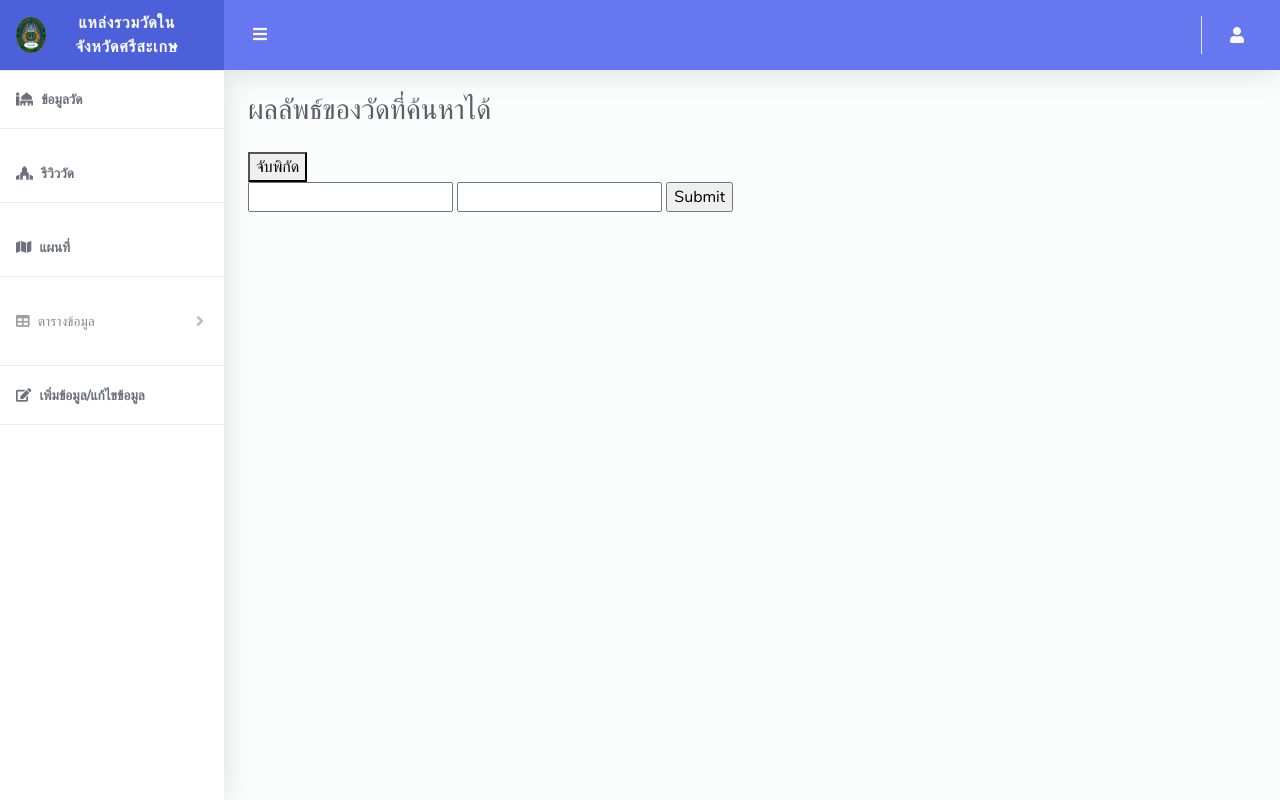
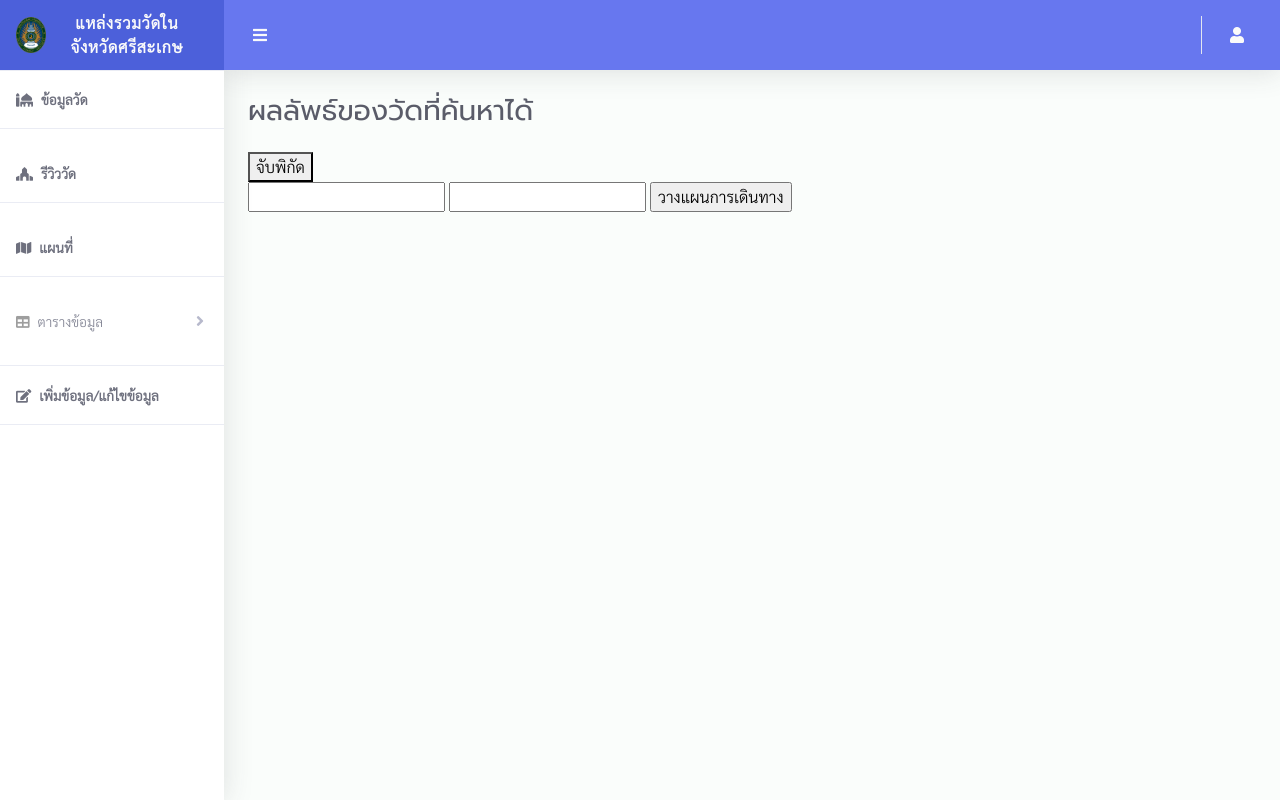
Before and after one commit to KengSaowing/templedjango, a Django app: page /Results in a window 1280 px wide. Run offline with Django 3.2, Linux system fonts and the light colour scheme; some libraries are stand-ins or nearby versions.

Commit message:
set path

```diff
--- a/templates/Results.html
+++ b/templates/Results.html
@@ -16,7 +16,7 @@
     <input type="text" name="latitude" id="latitude" value="">
     <input type="text" name="longitude" id="longitude" value="">
     <input type="hidden" name="temple_id" value="{{temples_id}}">
-    <input type="submit" value="Submit">
+    <input type="submit" value="วางแผนการเดินทาง">
 </form>
 
     <script>
--- a/templates/base.html
+++ b/templates/base.html
@@ -1,9 +1,6 @@
 <!DOCTYPE html>
 <html lang="en">
 {% load static %}
-<style>
-@import url('https://fonts.googleapis.com/css2?family=Sriracha&display=swap');
-</style>
 
 <head>
 
@@ -14,11 +11,21 @@
   <meta name="author" content="">
   <link href="{% static 'img/logo/sskru.png'%}" rel="icon">
   <title>แหล่งรวมวัดในจังหวัดศรีสะเกษ</title>
+  <link href="https://fonts.googleapis.com/css2?family=Prompt&family=Sarabun:wght@300&display=swap" rel="stylesheet">
   <link href="{% static 'vendor/fontawesome-free/css/all.min.css'%}" rel="stylesheet" type="text/css">
   <link href="{% static 'vendor/bootstrap/css/bootstrap.min.css'%}" rel="stylesheet" type="text/css">
   <link href="{% static 'css/ruang-admin.min.css'%}" rel="stylesheet">
   <script src="{% static "jquery3/jquery.js" %}"></script>
   <script src="{% static "jquery3/plugins/jquery.cookie.js" %}"></script>
+
+  <style>
+    h1 {
+      font-family: 'Prompt', sans-serif!important;
+    }
+    body {
+      font-family: 'Sarabun', sans-serif!important;
+    }
+  </style>
 </head>
 
 <body id="page-top">
```
